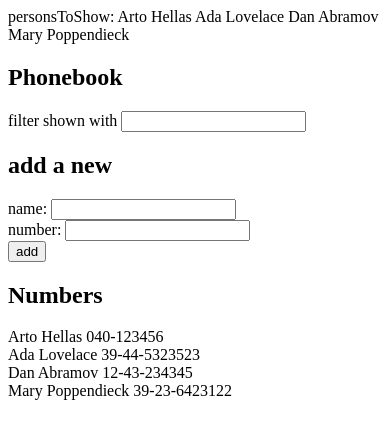
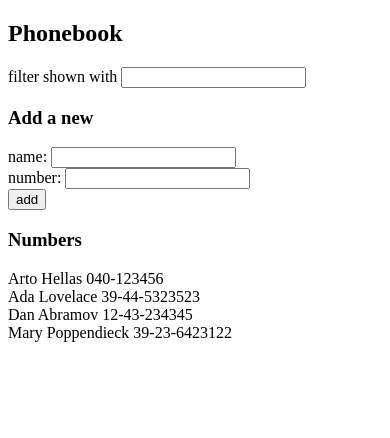
Before and after one commit to rjloube/full-stack-open, a React (Create React App) app in the folder part2/phonebook/: page / in a window 390 px wide. Shown: the top 438 px of the page. Built offline with nearby package versions, Linux system fonts and the light colour scheme.

Commit message:
2.10: The Phonebook Step5

```diff
--- a/part2/phonebook/src/App.js
+++ b/part2/phonebook/src/App.js
@@ -1,4 +1,36 @@
 import { useState } from "react";
+
+const Filter = ({ handleFilterChange }) => {
+  return (
+    <p>
+      filter shown with <input onChange={handleFilterChange} />
+    </p>
+  );
+};
+
+const PersonForm = ({ addContact, handleNameChange, handleNumberChange }) => {
+  return (
+    <form onSubmit={addContact}>
+      <div>
+        name: <input onChange={handleNameChange} />
+      </div>
+      <div>
+        number: <input onChange={handleNumberChange} />
+      </div>
+      <div>
+        <button type="submit">add</button>
+      </div>
+    </form>
+  );
+};
+
+const Persons = ({ personsToShow }) => {
+  return personsToShow.map((person) => (
+    <div key={person.name}>
+      {person.name} {person.number}
+    </div>
+  ));
+};
 
 const App = () => {
   const [persons, setPersons] = useState([
@@ -55,31 +87,16 @@ const App = () => {
 
   return (
     <div>
-      <div>
-        personsToShow: {personsToShow.map((person) => person.name + " ")}
-      </div>
       <h2>Phonebook</h2>
-      <p>
-        filter shown with <input onChange={handleFilterChange} />
-      </p>
-      <h2>add a new</h2>
-      <form onSubmit={addContact}>
-        <div>
-          name: <input onChange={handleNameChange} />
-        </div>
-        <div>
-          number: <input onChange={handleNumberChange} />
-        </div>
-        <div>
-          <button type="submit">add</button>
-        </div>
-      </form>
-      <h2>Numbers</h2>
-      {personsToShow.map((person) => (
-        <div key={person.name}>
-          {person.name} {person.number}
-        </div>
-      ))}
+      <Filter handleFilterChange={handleFilterChange} />
+      <h3>Add a new</h3>
+      <PersonForm
+        addContact={addContact}
+        handleNameChange={handleNameChange}
+        handleNumberChange={handleNumberChange}
+      />
+      <h3>Numbers</h3>
+      <Persons personsToShow={personsToShow} />
     </div>
   );
 };
```
